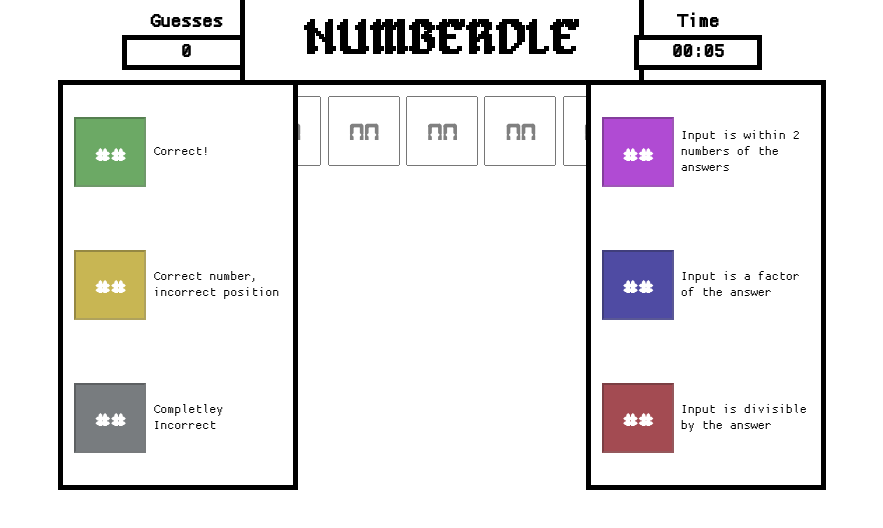
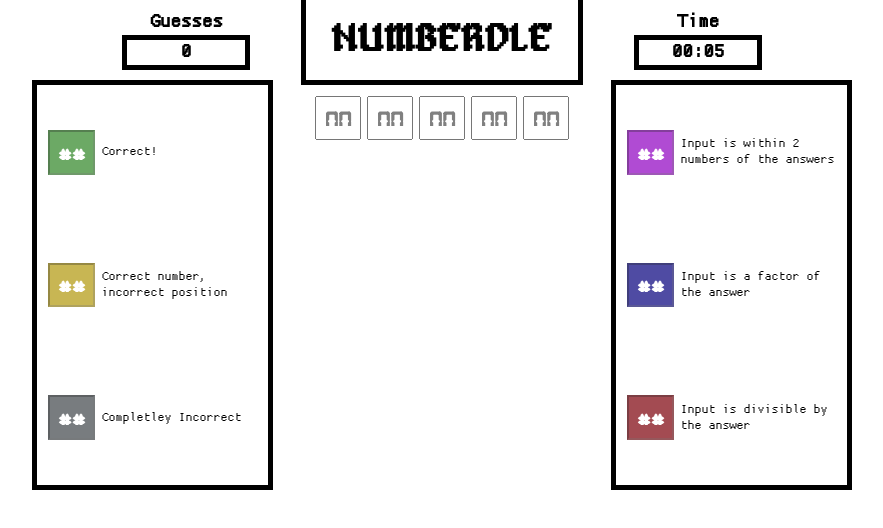
Before and after one commit to Salamandeenie/Numberdle, a plain HTML site: page Project Numberpad/RUN ME.html in a window 1280 px wide. Shown: the whole page, without its empty margins (198-1081 px from the left). Drawn offline with Linux system fonts and the light colour scheme.

Commit message:
Corrected some scaling problems

```diff
--- a/Project Numberpad/gamescript.js
+++ b/Project Numberpad/gamescript.js
@@ -49,12 +49,9 @@ document.addEventListener("DOMContentLoaded", function () {
     // Generate a random answer number
     function generateAnswer() {
         let error = false; // Variable to track if an error occurred
-        do {
-            // Generate a new answer
-            answerGenerated = Math.floor(Math.random() * Math.pow(10, 2 * slotDifficultyNumber));
-            error = !segmentize(answerGenerated, answerSegmented);
-        } while (error);
-
+        // Generate a new answer
+        answerGenerated = Math.floor(Math.random() * Math.pow(10, 2 * slotDifficultyNumber));
+        segmentize(answerGenerated, answerSegmented);
         console.log(answerGenerated);
         console.log(answerSegmented);
     }
@@ -65,8 +62,12 @@ document.addEventListener("DOMContentLoaded", function () {
         const inputStr = input.toString();
 
         if (inputStr.length % 2 !== 0) {
-            throw new Error('Input must have an even number of digits (2x digits).');
+            generateAnswer();
+            console.log("Error: Answer generated is invalid... Retrying");
         }
+
+        // Clear the output array
+        output.length = 0;
 
         for (let i = 0; i < inputStr.length; i += 2) {
             output.push(inputStr.slice(i, i + 2));
@@ -74,6 +75,7 @@ document.addEventListener("DOMContentLoaded", function () {
 
         return output;
     }
+
 
     function desegmentize(input = [], output) {
       const sanitizedInput = input.map(element => {
--- a/Project Numberpad/style.css
+++ b/Project Numberpad/style.css
@@ -16,7 +16,7 @@
 
   .segment-group, .dummy-group {
     display: flex;
-    margin-bottom: 10px;
+    margin-bottom: 1em;
   }
 
 
@@ -27,11 +27,11 @@
   }
 
 .segment-group input, .dummy-group {
-    width: 2em;
-    height: 2em; /* Make it square */
+    width: 3vw;
+    height: 3vw; /* Make it square */
     text-align: center;
     margin: 0 0.1em; /* Add space between segments */
-    font-size: 32px; /* Increase font size */
+    font-size: 1.75em; /* Increase font size */
     font-weight: bold; /* Make text bold */
   }
 input::placeholder {
@@ -79,7 +79,7 @@ transform: translateY(12vh);
   position: fixed;
   top: 0;
   height: 10vh;
-  width: 10%;
+  width: 10vw;
   display: flex;
   flex-direction: column; /* Stack content vertically */
   justify-content: center;
@@ -101,13 +101,15 @@ transform: translateY(12vh);
   left: 50%;
   transform: translateX(-50%);
   height: 10vh;
-  width: 394px;
+  width: 20vw;
+  padding-left: 1vh;
+  padding-right: 1vh;
+  font-size: 3vw;
   display: flex;
   justify-content: center;
   align-items: center;
   font-weight: bolder;
   color: black;
-  font-size: 3em;
   border-top: none;
   font-family: 'alagard', 'basis-33', sans-serif;
 }
@@ -126,11 +128,11 @@ transform: translateY(12vh);
 }
 
 #infoBoxLeft{
-  left: 20vw;
+  left: 18vw;
 }
 
 #infoBoxRight{
-  right: 20vw;
+  right: 18vw;
 }
 
 #infoBoxLeft, #infoBoxRight, #guessCounterHolder, #title, #timer{
```
Also changed, not shown: To Do list.txt.
